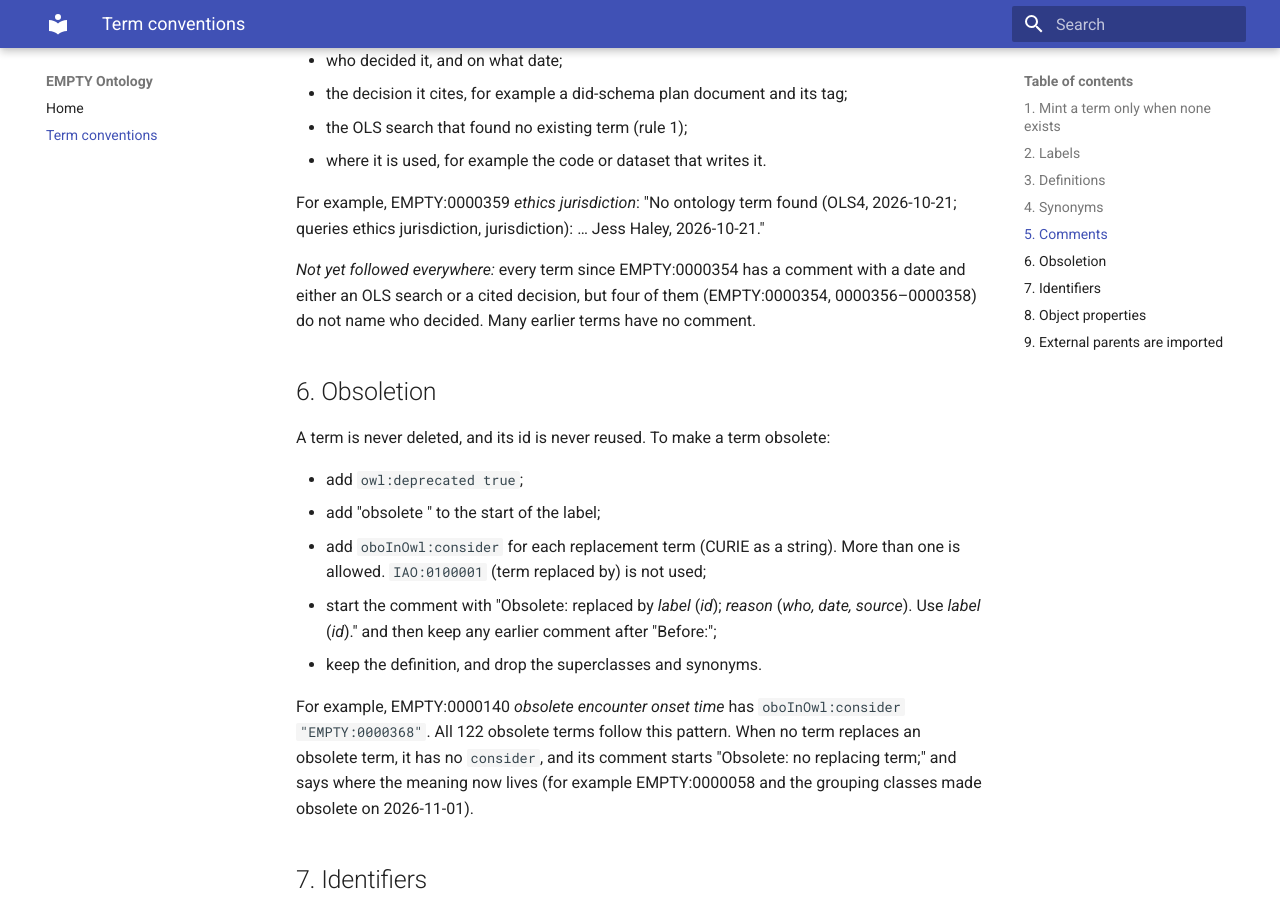
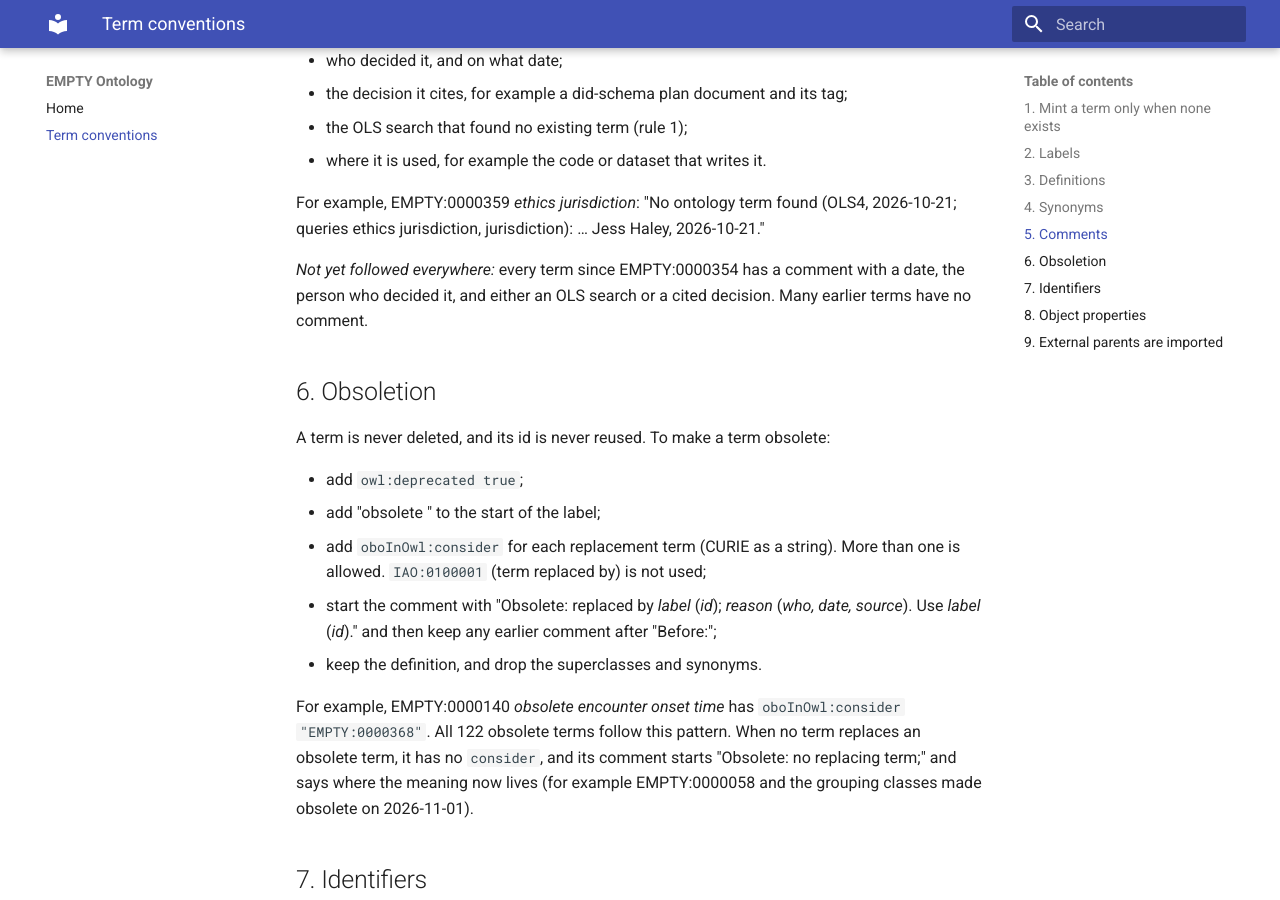
Before and after one commit to Waltham-Data-Science/empty-ontology, an MkDocs documentation site: the page built from docs/conventions.md, in a window 1280 px wide and 900 px high, scrolled down 2625 px. Built offline with MkDocs 1.6.1 and Material for MkDocs 9.7.7, drawn with Linux system fonts in a browser that asks for light colours.

Commit message:
Name who decided EMPTY:0000354, 0000356-0000358 (did-schema #116)
Each comment now ends with its source: the did-schema term registry's
`decided` field (Jess Haley, 2026-10-21) and, where one exists, the plan
decision that closes or uses its value list ([term registry closed value
sets], [dataset form terms]). docs/conventions.md section 5 no longer
lists these four as exceptions.

Co-Authored-By: Claude Opus 5.5 <noreply@anthropic.com>
Claude-Session: https://claude.ai/code/session_01FxKLA8Tbf9cpvDe7fuVeKf

```diff
--- a/docs/conventions.md
+++ b/docs/conventions.md
@@ -99,9 +99,9 @@ A term's `rdfs:comment` records where the term came from:
 For example, EMPTY:0000359 *ethics jurisdiction*: "No ontology term found (OLS4, 2026-10-21;
 queries ethics jurisdiction, jurisdiction): … Jess Haley, 2026-10-21."
 
-*Not yet followed everywhere:* every term since EMPTY:0000354 has a comment with a date and
-either an OLS search or a cited decision, but four of them (EMPTY:0000354, 0000356–0000358) do
-not name who decided. Many earlier terms have no comment.
+*Not yet followed everywhere:* every term since EMPTY:0000354 has a comment with a date, the
+person who decided it, and either an OLS search or a cited decision. Many earlier terms have no
+comment.
 
 ## 6. Obsoletion
 
```
Also changed, not shown: 1 other file.
